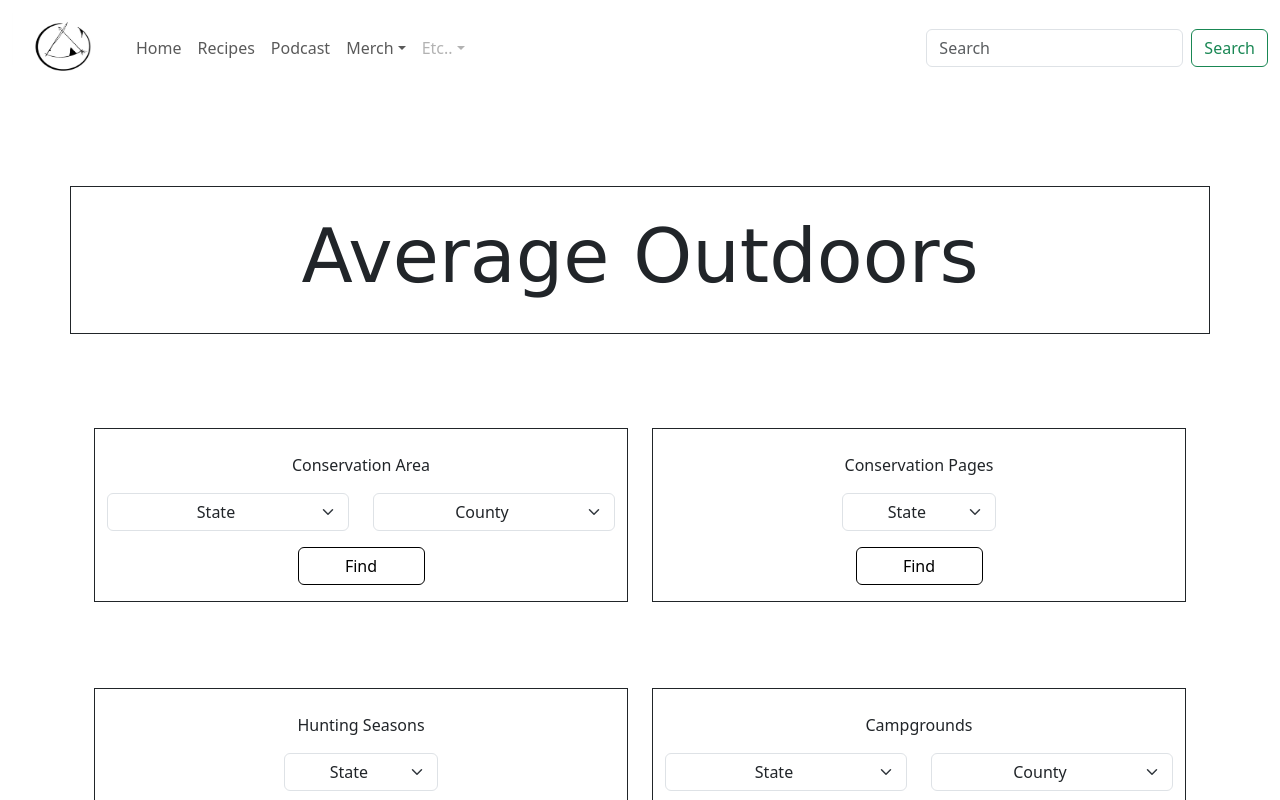
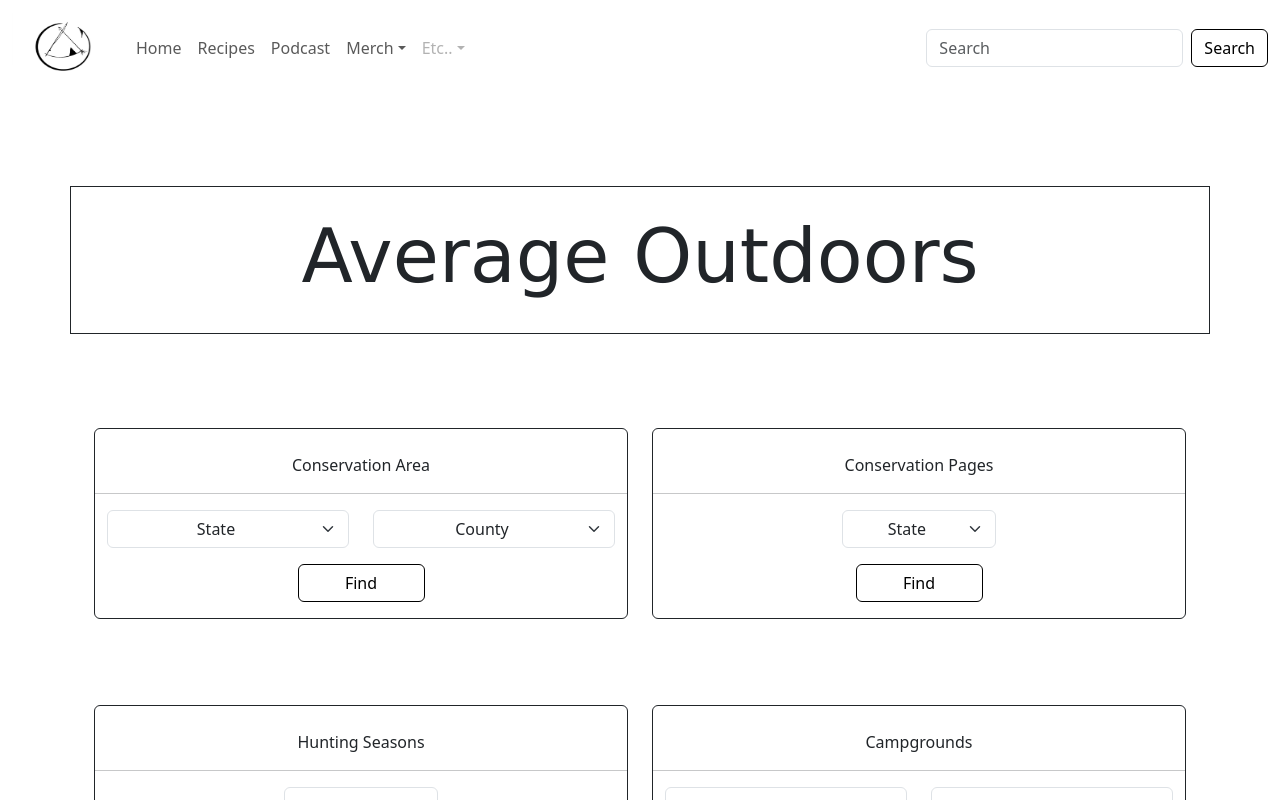
Before and after one commit to AlexProv1987/outdoors_frontend, a React (Create React App) app: page / in a window 1280 px wide. Shown: the top 800 px of the page. Built offline with nearby package versions, Linux system fonts and the light colour scheme.

Commit message:
GUI tweaks for showcase

```diff
--- a/src/App.css
+++ b/src/App.css
@@ -28,6 +28,10 @@
   font-size: 75px;
   font-family: Verdana, sans-serif;
 }
+.title-header img{
+  width:10%;
+  height:10%;
+}
 /*HEADER CSS END*/
 /*CARDS CSS START*/
 .find-btn{
--- a/src/Components/Campgrounds.js
+++ b/src/Components/Campgrounds.js
@@ -21,9 +21,10 @@
     };
 
     return (
-        <Container className="pt-4 border border-dark">
+        <Container className="pt-4 border border-dark rounded">
             <Row className="justify-content-center text-center">
                 <Col><p>Campgrounds</p></Col>
+                <hr/>
             </Row>
             <Row className="text-center">
                 <Col>
--- a/src/Components/ConversationPages.js
+++ b/src/Components/ConversationPages.js
@@ -21,9 +21,10 @@
     };
 
     return (
-        <Container className="pt-4 border border-dark">
+        <Container className="pt-4 border border-dark rounded">
             <Row className="text-center">
                 <Col><p>Conservation Pages</p></Col>
+                <hr/>
             </Row>
             <Row className="d-flex justify-content-center">
                 <Col md={4} sm={6} xs={6}>
--- a/src/Components/ConvervationArea.js
+++ b/src/Components/ConvervationArea.js
@@ -21,9 +21,10 @@
     };
 
     return (
-        <Container className="pt-4 border border-dark">
+        <Container className="pt-4 border border-dark rounded">
             <Row className="justify-content-center text-center">
                 <Col><p>Conservation Area</p></Col>
+                <hr/>
             </Row>
             <Row className="text-center">
                 <Col>
--- a/src/Components/Header.js
+++ b/src/Components/Header.js
@@ -1,6 +1,7 @@
 import Container from 'react-bootstrap/Container'
 import Row from 'react-bootstrap/Row'
 import Col from 'react-bootstrap/Col'
+import od_logo from '../imgs/od_logo.png'
 const Header = () => {
     return (
         <Container className='header-container'>
--- a/src/Components/HuntingSeasons.js
+++ b/src/Components/HuntingSeasons.js
@@ -21,9 +21,10 @@
     };
 
     return (
-        <Container className="pt-4 border border-dark">
+        <Container className="pt-4 border border-dark rounded">
             <Row className="justify-content-center text-center">
                 <Col><p>Hunting Seasons</p></Col>
+                <hr/>
             </Row>
             <Row className="d-flex justify-content-center">
                 <Col md={4} sm={6} xs={6}>
--- a/src/Components/SearchBar.js
+++ b/src/Components/SearchBar.js
@@ -48,7 +48,7 @@
               className="me-2"
               aria-label="Search"
             />
-            <Button variant="outline-success">Search</Button>
+            <Button className='find-btn'>Search</Button>
           </Form>
         </Navbar.Collapse>
         </Container>
```
